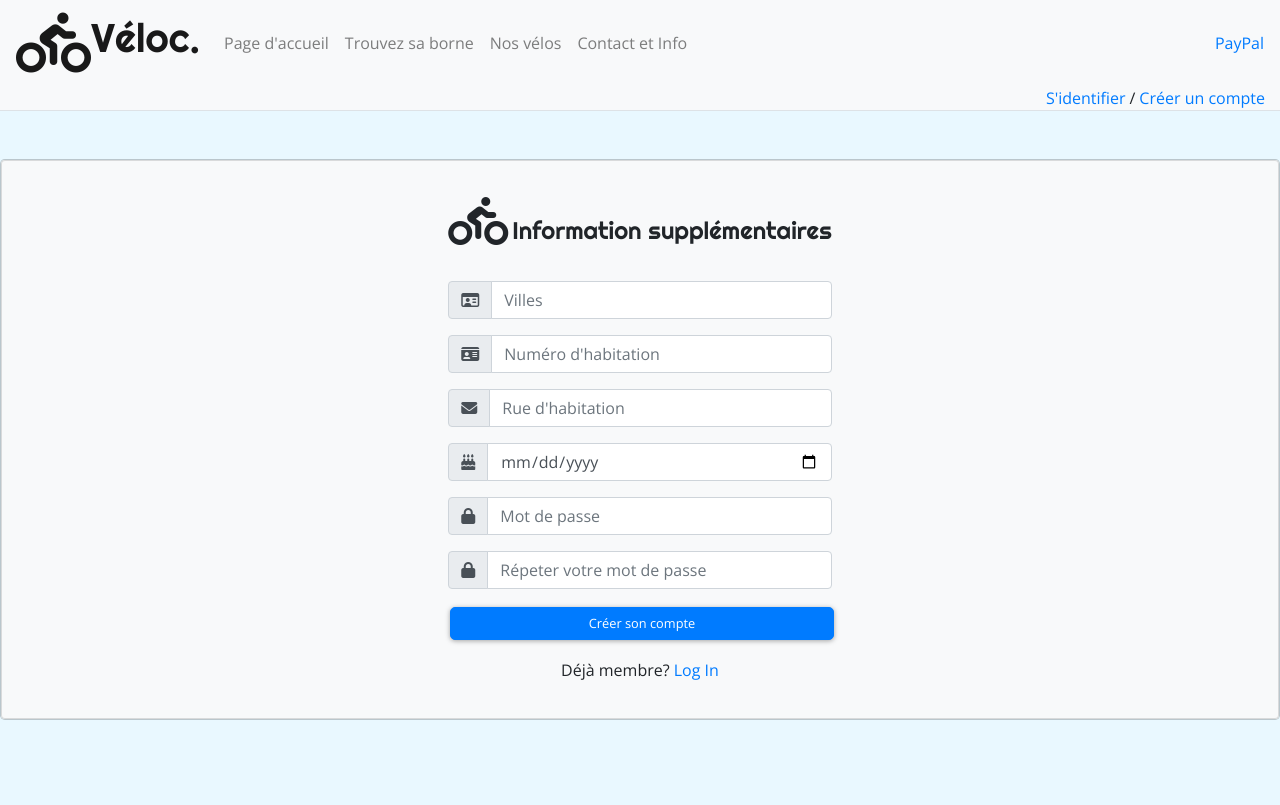
After one commit to RassouanRIchardsons/Veloc-PHP, a PHP site: page /admin/formulaire_supplementaire.php in a window 1280 px wide. The commit adds this page. Run offline with PHP 8.4, Linux system fonts and the light colour scheme; some libraries are stand-ins or nearby versions.

Commit message:
mise a jour 20/09 08:12
mise a jour 20/09 08:12

```diff
--- a/admin/connect.php
+++ b/admin/connect.php
@@ -2,7 +2,7 @@
     function connect($database){
         try
         {
-            $db = new PDO('mysql:host=localhost;dbname='.$database.';charset=utf8','root','');
+            $db = new PDO('mysql:host=localhost;dbname='.$database.';charset=utf8','root','root');
             return $db;
         }
         catch(Exception $e)
--- /dev/null
+++ b/admin/formulaire_supplementaire.php
@@ -0,0 +1,224 @@
+<?php
+session_start();
+?>
+<!doctype html>
+    <html lang="fr">
+        <head>
+    <!-- Required meta tags -->
+            <meta charset="utf-8">
+            <meta name="viewport" content="width=device-width, initial-scale=1, shrink-to-fit=no">
+    <!-- Lien Bootstrap -->
+            <link rel="stylesheet" href="https://stackpath.bootstrapcdn.com/bootstrap/4.3.1/css/bootstrap.min.css" integrity="sha384-ggOyR0iXCbMQv3Xipma34MD+dH/1fQ784/j6cY/iJTQUOhcWr7x9JvoRxT2MZw1T" crossorigin="anonymous">
+    <!-- Lien logo -->
+            <script src="https://kit.fontawesome.com/a9c9c86a63.js"></script>
+    <!-- Lien Favicon
+            <link rel="icon" type="image/png" href="favicon.png" /> -->
+    <!-- Lien Google font -->
+            <link href="https://fonts.googleapis.com/css?family=Righteous&display=swap" rel="stylesheet">
+            <link href="https://fonts.googleapis.com/css?family=Open+Sans&display=swap" rel="stylesheet">
+    <!-- Lien CSS -->
+            <link rel="stylesheet" href="assets/style.css"/>
+            <title>Véloc, location de vélo en 2"2'</title>
+        </head>
+
+
+        <body>
+            <div id="contenu_principal">
+
+<!-- HEADER -->
+                <header class="border-bottom bg-light fixed-top roboto">
+                    <nav class="navbar navbar-expand-lg navbar-light bg-light">
+                        <a class="navbar-brand d-flex" href="#">
+                            <i class="fas fa-biking fa-3x"></i>
+                            <h1><span class="righteous">Véloc.</span></h1>
+                        </a>
+                        <button class="navbar-toggler" type="button" data-toggle="collapse" data-target="#navbarNav" aria-controls="navbarNav" aria-expanded="false" aria-label="Toggle navigation">
+                            <span class="navbar-toggler-icon"></span>
+                        </button>
+                        <div class="collapse navbar-collapse" id="navbarNav">
+                            <ul class="navbar-nav">
+                                <li class="nav-item">
+                                    <a class="nav-link" href="#">Page d'accueil</a>
+                                </li>
+                                <li class="nav-item">
+                                    <a class="nav-link" href="#ville">Trouvez sa borne</a>
+                                </li>
+                                <li class="nav-item">
+                                    <a class="nav-link" href="#caracteristiques">Nos vélos</a>
+                                </li>
+                                <li class="nav-item">
+                                    <a class="nav-link" href="#footer">Contact et Info</a>
+                                </li>
+                            </ul>
+                        </div>
+                        <a href="" data-toggle="modal" data-target="#modalReserver">PayPal</a>
+                    </nav>
+
+                    <div class="col-12 d-flex justify-content-end">
+                        <a href="" class="pr-1" data-toggle="modal" data-target="#modalSignIn">S'identifier </a>
+                        /
+                        <a href="" class="pl-1" data-toggle="modal" data-target="#modalSignUp">  Créer un compte</a>
+                    </div>
+                </header>
+<!-- // HEADER -->
+
+<!-- SECTION -->
+                <section class="roboto">
+<!-- HOME -->
+                    <div class="" id="home">
+                    <div class="modal-content">
+
+                                <div class="card bg-light">
+                                    <article class="card-body mx-auto" style="max-width: 500px;">
+                                        <h4 class="card-title mt-3 text-center righteous"><i class="fas fa-biking fa-2x mr-1" aria-hidden="true"></i>Information supplémentaires</h4>
+                                        <br>
+                                        <form method="POST" action="admin/recueil.php">
+                                            <!-- Ville -->
+                                            <div class="form-group input-group">
+                                                <div class="input-group-prepend">
+                                                    <span class="input-group-text"> <i class="fa fa-id-card-o" aria-hidden="true"></i> </span>
+                                                </div>
+                                                <input name="ville_adresses_utilisateurs" class="form-control" placeholder="Villes" type="text">
+                                            </div>
+                                            <!-- Numéro habitation -->
+                                            <div class="form-group input-group">
+                                                <div class="input-group-prepend">
+                                                    <span class="input-group-text"> <i class="fa fa-id-card" aria-hidden="true"></i></span>
+                                                </div>
+                                                <input name="numero_habitations" class="form-control" placeholder="Numéro d'habitation" pattern="[0-9]" type="text">
+                                            </div>
+                                            <!-- Rue habitation -->
+                                            <div class="form-group input-group">
+                                                <div class="input-group-prepend">
+                                                    <span class="input-group-text"> <i class="fa fa-envelope"></i> </span>
+                                                </div>
+                                                <input name="rue_habitations" class="form-control" placeholder="Rue d'habitation" type="text">
+                                            </div>
+                                            <!-- Extension si il y a  -->
+                                            <div class="form-group input-group">
+                                                <div class="input-group-prepend">
+                                                    <span class="input-group-text"> <i class="fas fa-birthday-cake"></i> </span>
+                                                </div>
+                                                <input name="date_naissance_utilisateur" class="form-control" placeholder="Date de naissance" value="Date de naissance" type="date">
+                                            </div>
+                                            <!-- PASSWORD -->
+                                            <div class="form-group input-group">
+                                                <div class="input-group-prepend">
+                                                    <span class="input-group-text"> <i class="fa fa-lock"></i> </span>
+                                                </div>
+                                                <input name="password_utilisateur" class="form-control" placeholder="Mot de passe" type="password">
+                                            </div>
+                                            <!-- REPETER PASSWORD -->
+                                            <div class="form-group input-group">
+                                                <div class="input-group-prepend">
+                                                    <span class="input-group-text"> <i class="fa fa-lock"></i> </span>
+                                                </div>
+                                                <input name="password_utilisateur2" class="form-control" placeholder="Répeter votre mot de passe" type="password">
+                                            </div>
+                                            <!-- SUBMIT -->
+                                            <div class="form-group">
+                                                <button name="submitAjoutUtilisateur" type="submit" class="btn btn-primary btn-block">Créer son compte</button>
+                                            </div>
+                                            <p class="text-center">Déjà membre? <a href="" data-toggle="modal" data-target="#modalSignIn" data-dismiss="modal">Log In</a> </p>
+                                        </form>
+                                    </article>
+                                </div> <!-- card.// -->
+
+
+                        </div>
+                    </div>
+                </section>
+
+
+
+<!-- MODAL -->
+    <!-- SIGNUP -->
+                <div class="modal fade" id="modalSignUp" tabindex="-1" role="dialog" aria-labelledby="exampleModalCenterTitle" aria-hidden="true">
+                    <div class="modal-dialog" role="document">
+                        <div class="modal-content">
+
+                                <div class="card bg-light">
+                                    <article class="card-body mx-auto" style="max-width: 400px;">
+                                        <h4 class="card-title mt-3 text-center righteous"><i class="fas fa-biking fa-2x mr-1" aria-hidden="true"></i>Créer un compte</h4>
+                                        <br>
+                                        <p>
+                                            <a href="" class="btn btn-block btn-twitter"> <i class="fab fa-twitter mr-2"></i>Se connecter via Twitter</a>
+                                            <a href="" class="btn btn-block btn-facebook"> <i class="fab fa-facebook-f mr-2"></i>Se connecter via facebook</a>
+                                        </p>
+                                        <p class="divider-text">
+                                            <span class="bg-light">OU</span>
+                                        </p>
+                                        <form method="POST" action="admin/recueil.php">
+                                            <!-- NOM -->
+                                            <div class="form-group input-group">
+                                                <div class="input-group-prepend">
+                                                    <span class="input-group-text"> <i class="fa fa-id-card-o" aria-hidden="true"></i> </span>
+                                                </div>
+                                                <input name="nom_utilisateur" class="form-control" placeholder="Nom" type="text">
+                                            </div>
+                                            <!-- PRENOM -->
+                                            <div class="form-group input-group">
+                                                <div class="input-group-prepend">
+                                                    <span class="input-group-text"> <i class="fa fa-id-card" aria-hidden="true"></i></span>
+                                                </div>
+                                                <input name="prenom_utilisateur" class="form-control" placeholder="Prénom" type="text">
+                                            </div>
+                                            <!-- E-MAIL -->
+                                            <div class="form-group input-group">
+                                                <div class="input-group-prepend">
+                                                    <span class="input-group-text"> <i class="fa fa-envelope"></i> </span>
+                                                </div>
+                                                <input name="adresse_mail_utilisateur" class="form-control" placeholder="Adresse mail" type="email">
+                                            </div>
+                                            <!-- DATE DE NAISSANCE -->
+                                            <div class="form-group input-group">
+                                                <div class="input-group-prepend">
+                                                    <span class="input-group-text"> <i class="fas fa-birthday-cake"></i> </span>
+                                                </div>
+                                                <input name="date_naissance_utilisateur" class="form-control" placeholder="Date de naissance" value="Date de naissance" type="date">
+                                            </div>
+                                            <!-- PASSWORD -->
+                                            <div class="form-group input-group">
+                                                <div class="input-group-prepend">
+                                                    <span class="input-group-text"> <i class="fa fa-lock"></i> </span>
+                                                </div>
+                                                <input name="password_utilisateur" class="form-control" placeholder="Mot de passe" type="password">
+                                            </div>
+                                            <!-- REPETER PASSWORD -->
+                                            <div class="form-group input-group">
+                                                <div class="input-group-prepend">
+                                                    <span class="input-group-text"> <i class="fa fa-lock"></i> </span>
+                                                </div>
+                                                <input name="password_utilisateur2" class="form-control" placeholder="Répeter votre mot de passe" type="password">
+                                            </div>
+                                            <!-- SUBMIT -->
+                                            <div class="form-group">
+                                                <button name="submitAjoutUtilisateur" type="submit" class="btn btn-primary btn-block">Créer son compte</button>
+                                            </div>
+                                            <p class="text-center">Déjà membre? <a href="" data-toggle="modal" data-target="#modalSignIn" data-dismiss="modal">Log In</a> </p>
+                                        </form>
+                                    </article>
+                                </div> <!-- card.// -->
+
+
+                        </div>
+                    </div>
+                </div>
+    <!-- // MODAL SIGN UP -->
+
+<!-- // MODAL -->
+            </div>
+
+
+<!-- /////////////// -->
+
+
+
+    <!-- Optional JavaScript -->
+    <!-- jQuery first, then Popper.js, then Bootstrap JS -->
+    <script src="https://code.jquery.com/jquery-3.3.1.slim.min.js" integrity="sha384-q8i/X+965DzO0rT7abK41JStQIAqVgRVzpbzo5smXKp4YfRvH+8abtTE1Pi6jizo" crossorigin="anonymous"></script>
+    <script src="https://cdnjs.cloudflare.com/ajax/libs/popper.js/1.14.7/umd/popper.min.js" integrity="sha384-UO2eT0CpHqdSJQ6hJty5KVphtPhzWj9WO1clHTMGa3JDZwrnQq4sF86dIHNDz0W1" crossorigin="anonymous"></script>
+    <script src="https://stackpath.bootstrapcdn.com/bootstrap/4.3.1/js/bootstrap.min.js" integrity="sha384-JjSmVgyd0p3pXB1rRibZUAYoIIy6OrQ6VrjIEaFf/nJGzIxFDsf4x0xIM+B07jRM" crossorigin="anonymous"></script>
+
+</body>
+</html>
```
Also changed, not shown: admin/recueil.php (+30 -19 lines), indexx.php (renamed from index.php, +11 -1 lines), 2 other files.
